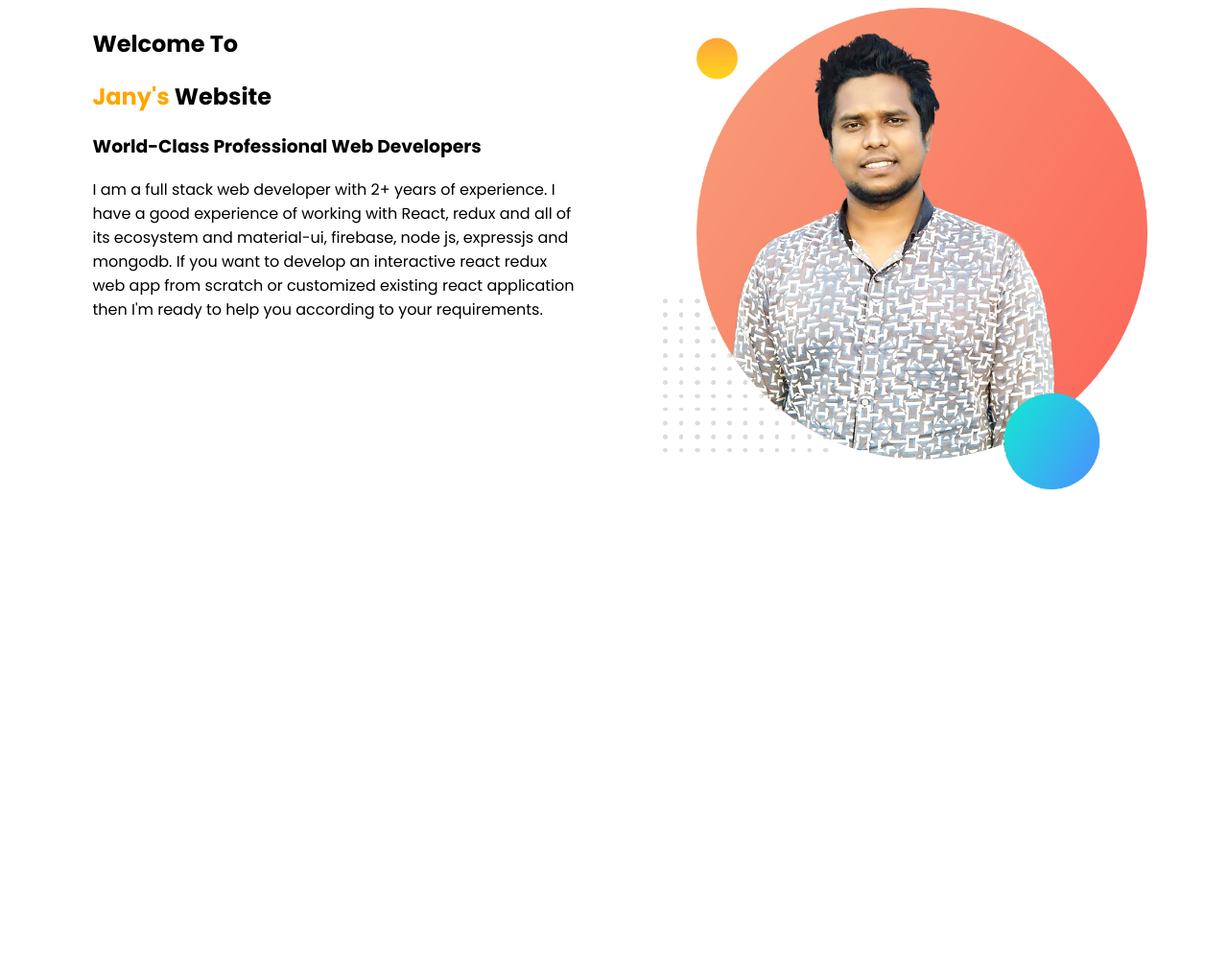
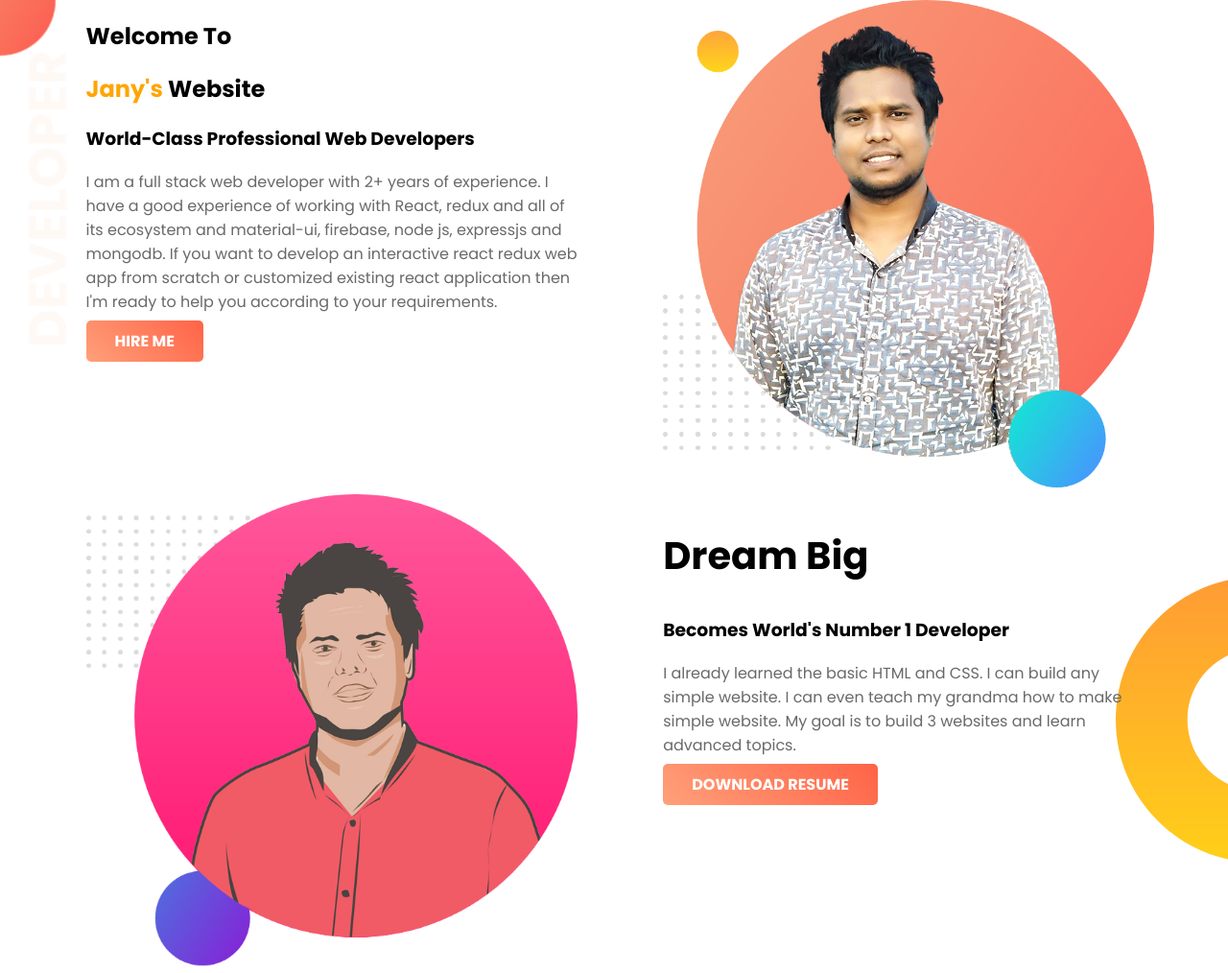
Before and after one commit to jany-coder/web-portfolio, a plain HTML site: page index.html in a window 1280 px wide. Shown: the whole page at 96% size. Before the commit the page ends 800 px from the top, so only its background shows below. Drawn offline with Linux system fonts and the light colour scheme.

Commit message:
added 2nd part

```diff
--- a/index.html
+++ b/index.html
@@ -9,7 +9,7 @@
     <link rel="stylesheet" href="style.css">
 </head>
 <body>
-    <section>
+    <section class="top-banner">
         <div class="half-width">
             <h1>Welcome To</h1>
             <h1><span class="name-highlight">Jany's</span> Website</h1>
@@ -17,11 +17,25 @@
             <h3>World-Class Professional Web Developers</h3>
 
             <p>I am a full stack web developer with 2+ years of experience. I have a good experience of working with React, redux and all of its ecosystem and material-ui, firebase, node js, expressjs and mongodb. If you want to develop an interactive react redux web app from scratch or customized existing react application then I'm ready to help you according to your requirements.</p>
+
+            <a class="link-button" target="_blank" href="https://www.linkedin.com/in/azizul-jany-aa209776/">HIRE ME</a>
         </div>
         <div class="half-width">
             <img src="images/jany.png" alt="jany.png">
         </div>
     </section>
 
+    <section class="dream-area">
+        <div class="half-width">
+            <img src="images/jany-2.png" alt="">
+        </div>
+        <div class="half-width">
+            <h2>Dream Big</h2>
+            <h3>Becomes World's Number 1 Developer</h3>
+            <p>I already learned the basic HTML and CSS. I can build any simple website. I can even teach my grandma how to make simple website. My goal is to build 3 websites and learn advanced topics.</p>
+            <a class="link-button" target="_blank" href="https://www.linkedin.com/in/azizul-jany-aa209776/">DOWNLOAD RESUME</a>
+        </div>
+    </section>
+
 </body>
 </html>
--- a/style.css
+++ b/style.css
@@ -1,22 +1,58 @@
 body{
     font-family: 'Poppins', sans-serif;
+    margin: 0;
 }
 h1{
    font-size: 50pxs;
+}
+
+h2{
+    font-size: 40px;
+}
+
+p{
+    color: dimgray;
 }
 
 .name-highlight{
     color: orange;
 }
 
+.top-banner{
+    background-image: url("images/top-banner.png");
+    background-repeat: no-repeat;
+
+}
+
+.dream-area{
+    background-image: url("images/dream-bg.png");
+    background-repeat: no-repeat;
+    background-position: right center;
+
+}
+
 .half-width{
     width: 40%;
     float: left;
-    margin-left: 5%;
-    padding-left:2% ;
+    margin-left:5%;
+    padding-left:2%;
 
 }
 
 .half-width img{
     width: 100%;
 }
+
+section{
+    height: 500px;
+}
+
+.link-button{
+    text-decoration: none;
+    padding: 10px 30px;
+    border-radius: 5px;
+    background-image: linear-gradient(45deg,lightSalmon, tomato);
+    color: white;
+    font-weight: 700;
+
+}
```
Also changed, not shown: images/jany-2.png (added).
